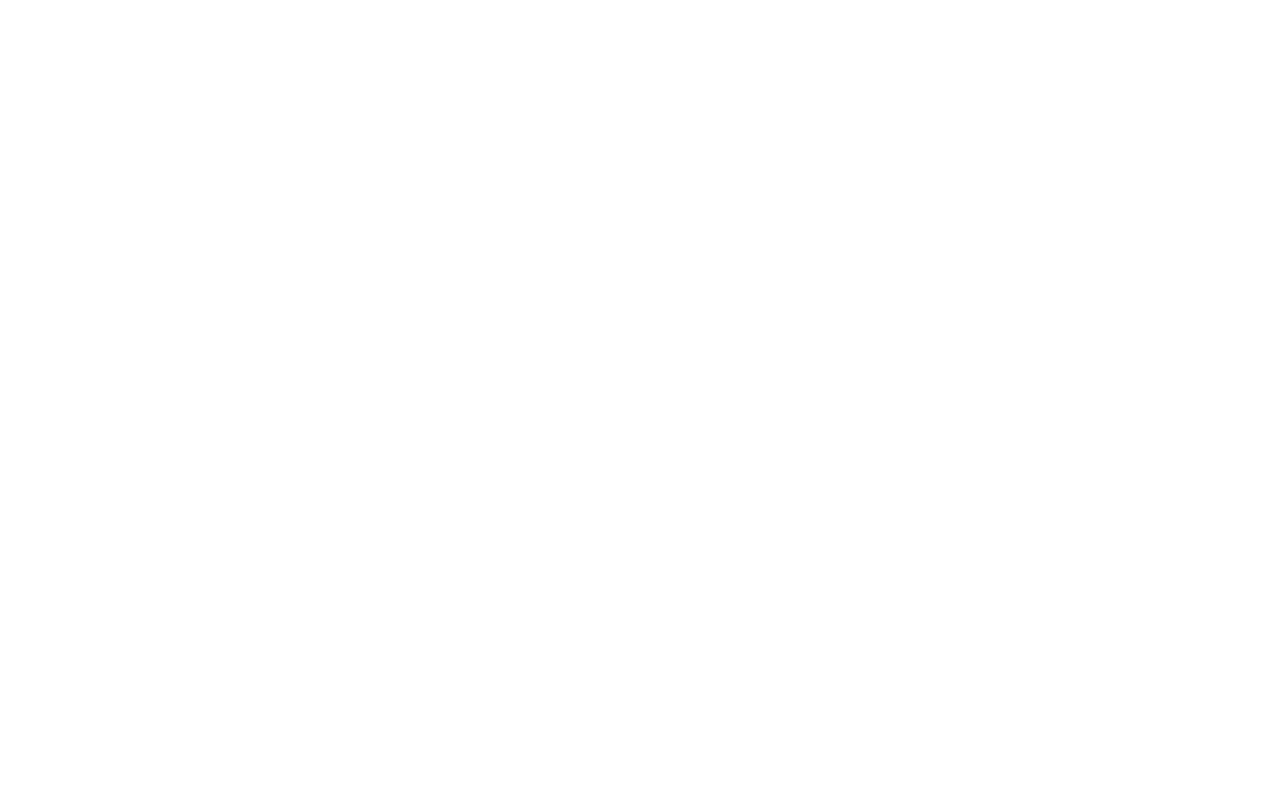
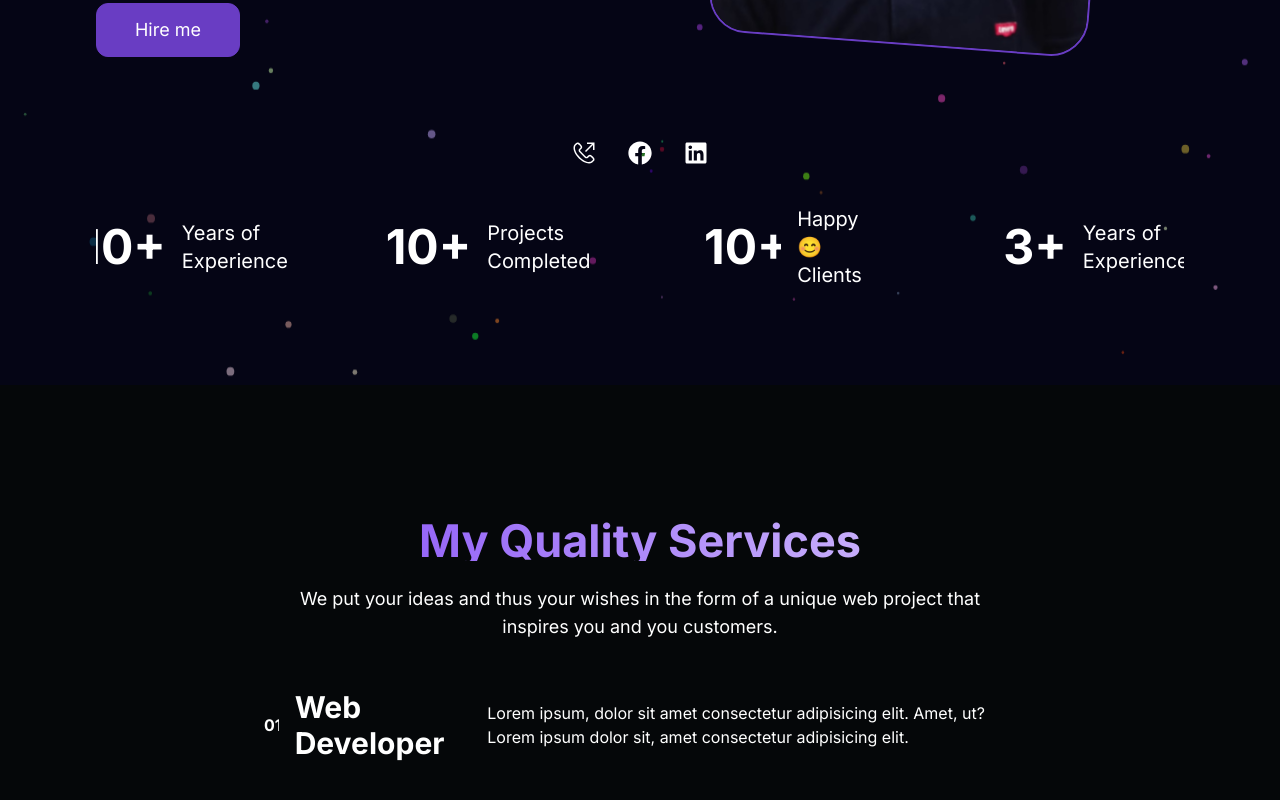
Before and after one commit to SherMuhammadgithub/my-portfolio, a Next.js app: page / in a window 1280 px wide. Shown: the part 604-1404 px from the top of the page. Before the commit the page ends 800 px from the top, so only its background shows below. Built offline with nearby package versions, Linux system fonts and the light colour scheme.

Commit message:
Update import path for Services component in page.js and add Services section to Home page

```diff
--- a/src/app/page.js
+++ b/src/app/page.js
@@ -3,6 +3,7 @@
 import Hero from "@/sections/hero";
 import Navbar from "@/components/navbar";
 import SplashScreen from "@/components/splashScreen";
+import Services from "@/sections/Services";
 
 export default function Home() {
   const [showSplash, setShowSplash] = useState(true);
@@ -21,6 +22,7 @@
         <>
           <Navbar />
           <Hero />
+          <Services />
         </>
       )}
     </>
--- /dev/null
+++ b/src/sections/Services.jsx
@@ -0,0 +1,59 @@
+"use client";
+import React from "react";
+import "./hero.css";
+
+export default function Services() {
+  return (
+    <section className="py-4 md:py-32 bg-[#050709] text-white ">
+      <div className="container">
+        <div className="row flex flex-wrap my-2">
+          <div className="col flex justify-center items-center w-full">
+            <div className="section-header mx-3 w-[100%] max-w-[700px] text-center space-y-6">
+              <h1 className="hero-title font-bold text-4xl md:text-[45px] ">
+                My Quality Services
+              </h1>
+              <p className="text-base md:text-lg text-center">
+                We put your ideas and thus your wishes in the form of a unique
+                web project that inspires you and you customers.
+              </p>
+            </div>
+          </div>
+        </div>
+        <div className="row flex flex-wrap mx-4 lg:mx-56">
+          <div className="col flex justify-center items-center w-full ">
+            <div className="services-widget relative">
+              {/* <div className="service-item border-b border-[#281351] flex flex-wrap items-center relative z-2 gap-5 px-[30px] mx-56">
+                <div className="left-box flex items-center gap-10">
+                  <span>01</span>
+                  <h3>Branding Design</h3>
+                </div>
+                <div className="rights-box flex">
+                  <p>
+                    I break down complex user experinece problems to create
+                    integritiy focussed solutions that connect billions of
+                    people
+                  </p>
+                </div>
+              </div> */}
+              <div className="service-item border-b border-[#281351] p-6 md:p-10 flex flex-col md:flex-row justify-center items-center md:space-x-2 md:space-y-0 w-full space-y-3 space-x-0">
+                <div className="left flex  items-center space-x-4 w-full lg:w-1/2 ">
+                  <span className="font-bold">01</span>
+                  <h1 className="font-bold md:text-3xl text-xl">
+                    Web Developer
+                  </h1>
+                </div>
+                <div className="right ">
+                  <p className="md:text-base text-sm">
+                    Lorem ipsum, dolor sit amet consectetur adipisicing elit.
+                    Amet, ut? Lorem ipsum dolor sit, amet consectetur
+                    adipisicing elit.
+                  </p>
+                </div>
+              </div>
+            </div>
+          </div>
+        </div>
+      </div>
+    </section>
+  );
+}
--- a/src/sections/hero.jsx
+++ b/src/sections/hero.jsx
@@ -1,4 +1,4 @@
-"use strict";
+"use client";
 import heroImage from "/public/hero.png";
 import Image from "next/image";
 import CountUp from "react-countup";
@@ -144,7 +144,7 @@
           </div>
         </div>
         <div className="col-2  w-1/2 md:flex  justify-center items-center hidden p-4">
-          <div className="p-10">
+          <div className=" p-10">
             <Image
               src={heroImage}
               alt="Description of the image"
--- a/tailwind.config.js
+++ b/tailwind.config.js
@@ -3,6 +3,7 @@
   content: [
     "./src/pages/**/*.{js,ts,jsx,tsx,mdx}",
     "./src/components/**/*.{js,ts,jsx,tsx,mdx}",
+    "./src/sections/**/*.{js,ts,jsx,tsx,mdx}",
     "./src/app/**/*.{js,ts,jsx,tsx,mdx}",
   ],
   theme: {
```
